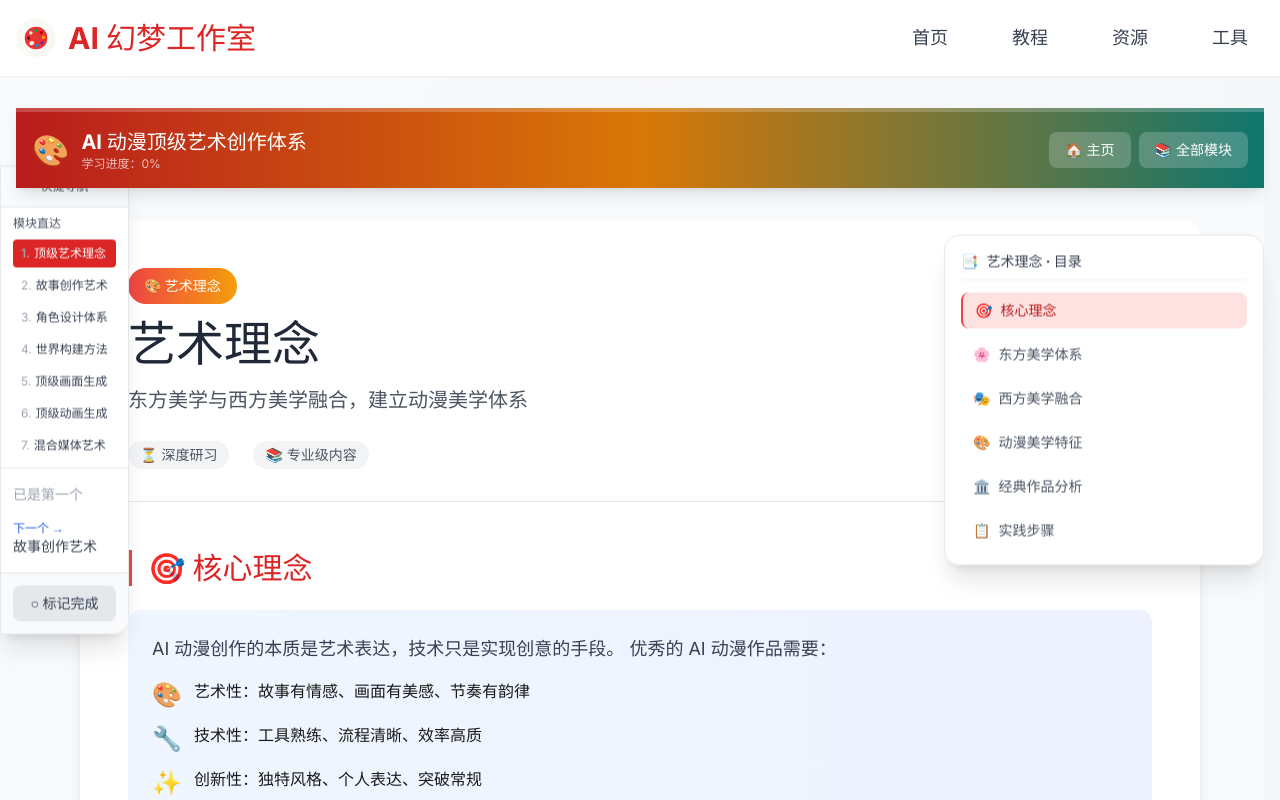
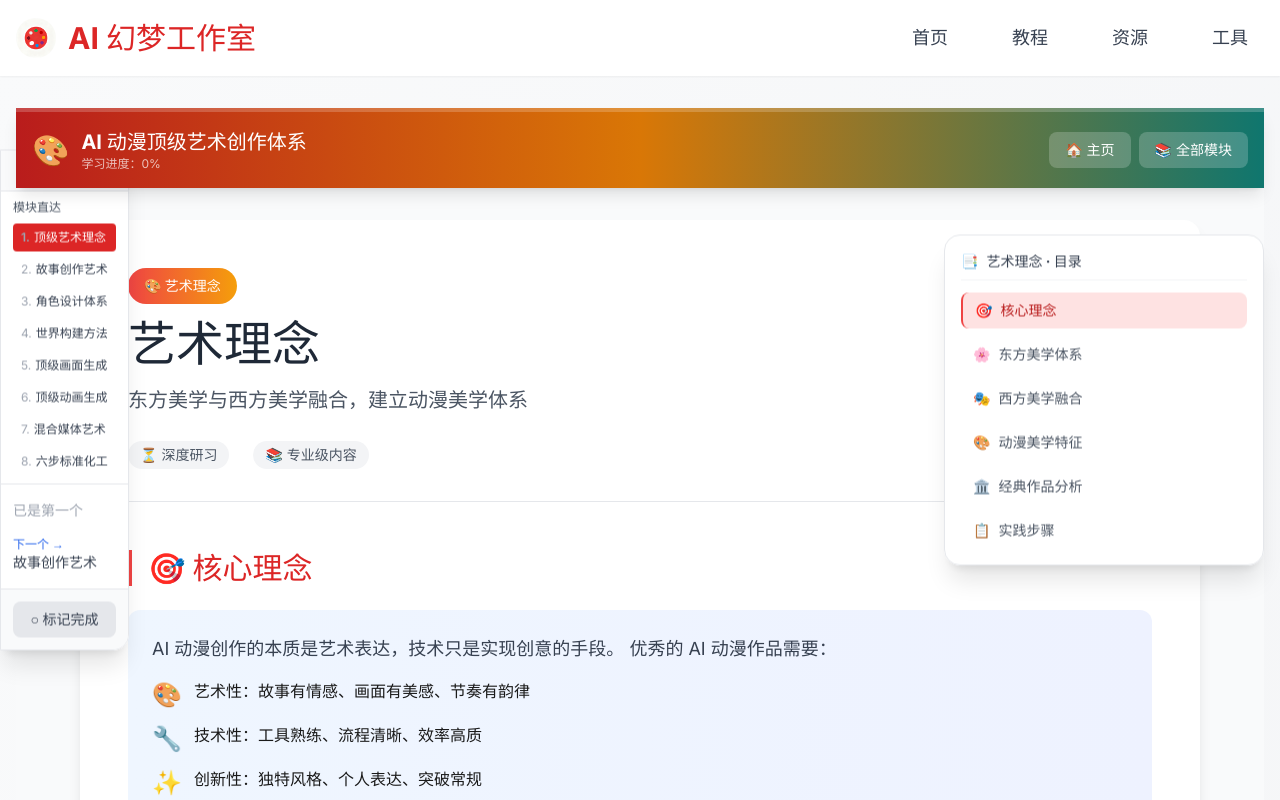
Before and after one commit to rouyundemao/ai-anime-studio, a React (Vite) app in the folder frontend/: page /module-1 in a window 1280 px wide. Shown: the top 800 px of the page. Built offline with nearby package versions, Linux system fonts and the light colour scheme; a web font is replaced by a local one.

Commit message:
添加 Module8 模块定义到 AdvancedNavigation

```diff
--- a/frontend/src/components/AdvancedNavigation.tsx
+++ b/frontend/src/components/AdvancedNavigation.tsx
@@ -93,6 +93,19 @@ export const modules = [
     duration: '艺术探索',
     color: 'from-cyan-500 to-teal-500',
     icon: '✨'
+  },
+  {
+    id: 'module8',
+    title: '六步标准化工作流',
+    subtitle: '完整的 AI 动漫制作流程',
+    path: '/module-8',
+    order: 8,
+    prerequisite: 'module7',
+    next: null,
+    related: ['module1', 'module2', 'module3', 'module4', 'module5', 'module6', 'module7'],
+    duration: '全流程实战',
+    color: 'from-amber-500 to-orange-500',
+    icon: '📊'
   }
 ]
 
```
